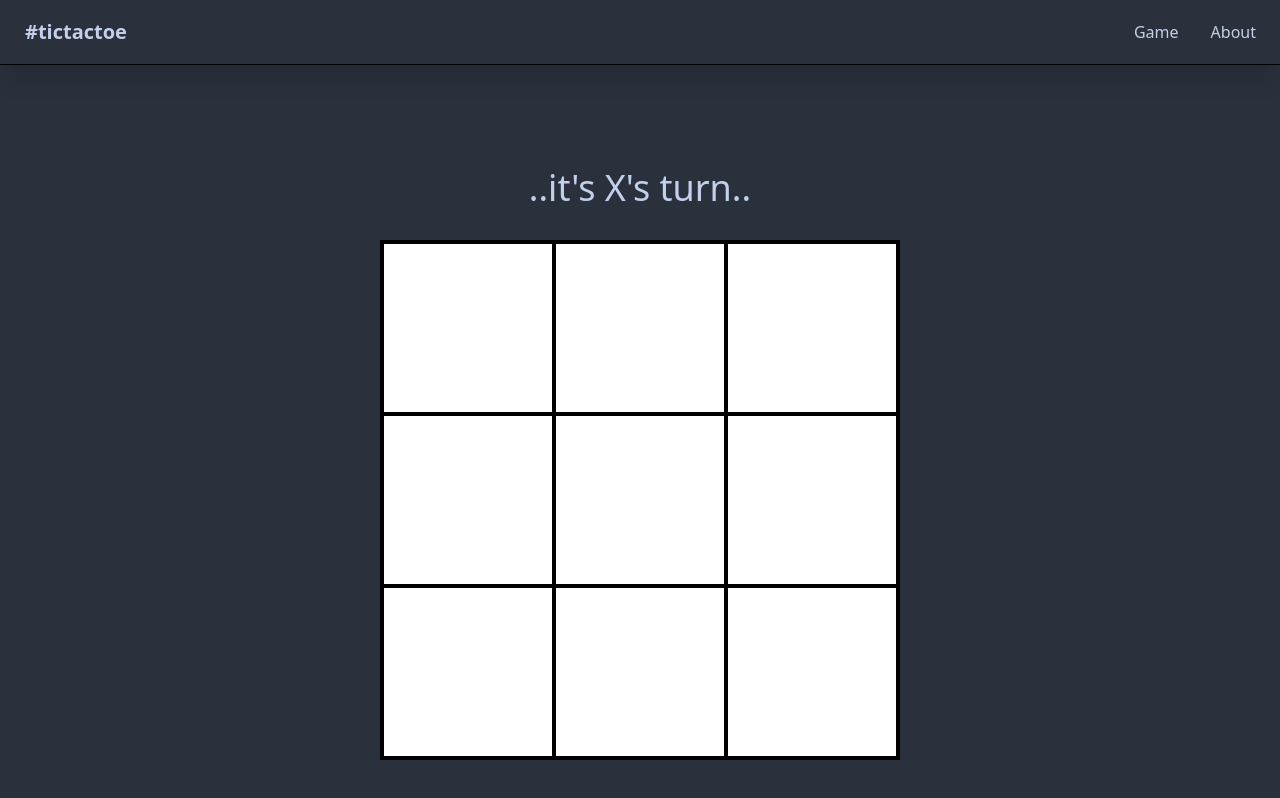
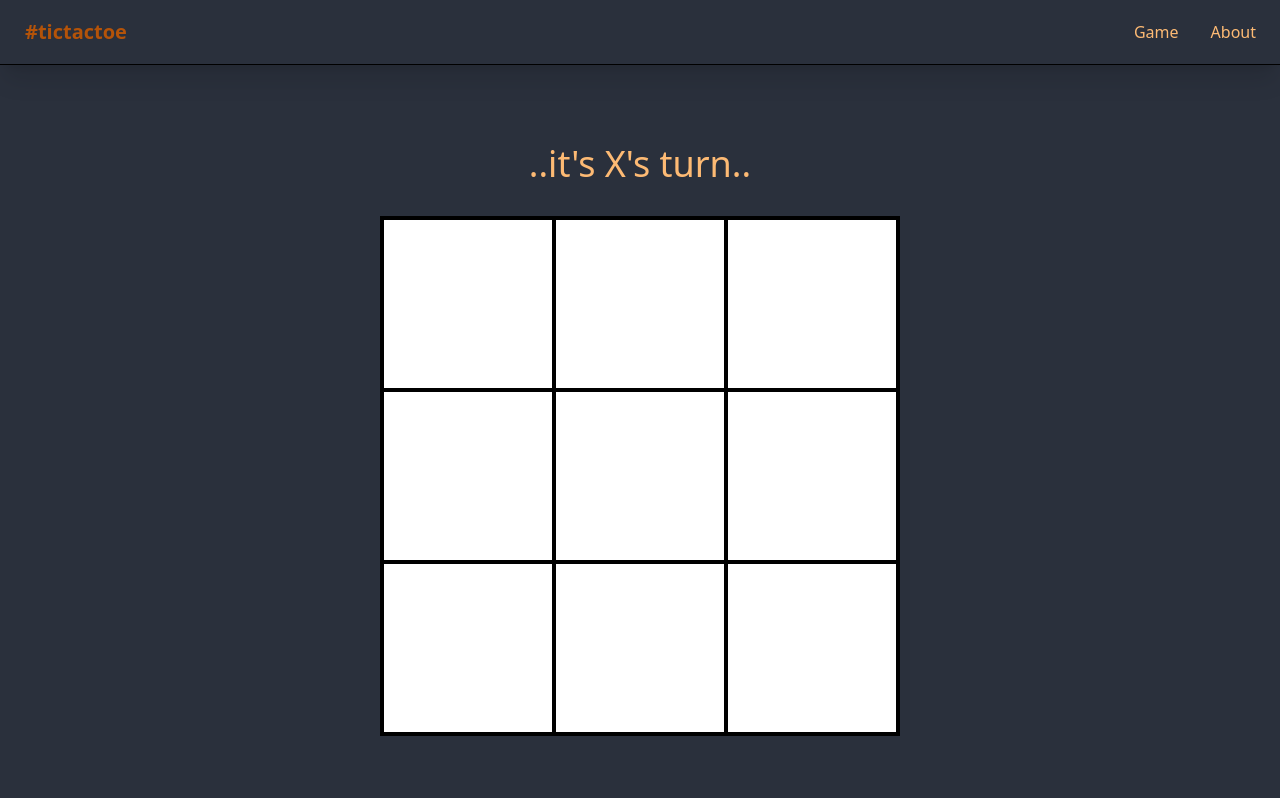
Before and after one commit to germagla/tic-tac-toe-svelte, a SvelteKit app: page /game in a window 1280 px wide. Shown: the top 798 px of the page. Built offline with nearby package versions, Linux system fonts and the light colour scheme.

Commit message:
add finishing touches #2

```diff
--- a/src/components/Navbar.svelte
+++ b/src/components/Navbar.svelte
@@ -1,14 +1,14 @@
-//TODO: remove this comment
+
 <div class="relative">
   <div class="navbar bg-base-100m bg-base-100 shadow-xl  fixed top-0 left-0 right-0
     border-b-solid border-b border-b-black">
     <div class="flex-1">
-      <a class="btn btn-ghost normal-case text-xl" href="/">#tictactoe</a>
+      <a class="btn btn-ghost normal-case text-xl text-primary" href="/">#tictactoe</a>
     </div>
     <div class="flex-none">
       <ul class="menu menu-horizontal p-0">
-        <li><a href="/game">Game</a></li>
-        <li><a href="/about">About</a></li>
+        <li><a href="/game" class="text-secondary">Game</a></li>
+        <li><a href="/about" class="text-secondary">About</a></li>
       </ul>
     </div>
   </div>
--- a/src/routes/game/+page.svelte
+++ b/src/routes/game/+page.svelte
@@ -12,10 +12,10 @@
 
 <div class="gamepage flex flex-col place-content-center place-items-center">
   {#if !$winner}
-    <h1 class="p-8 text-4xl">..it's {$isXTurn ? "X's" : "O's"} turn..</h1>
+    <h1 class="p-8 text-4xl text-secondary">..it's {$isXTurn ? "X's" : "O's"} turn..</h1>
     <GameBoard />
   {:else}
-    <h1 class="p-8 text-4xl">{$winner} wins!</h1>
+    <h1 class="p-8 text-4xl text-primary">{$winner} wins!</h1>
     <GameBoard />
     <button class="btn btn-wide btn-xs sm:btn-sm md:btn-md lg:btn-lg m-9"
             on:click={resetBoard}>Play Again</button>
```
